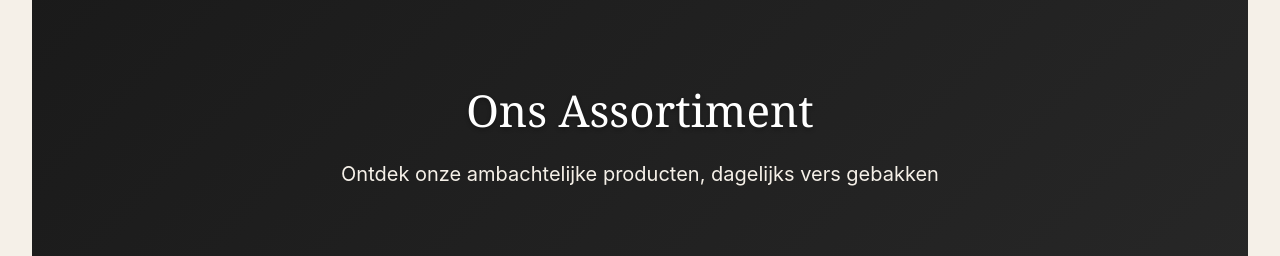
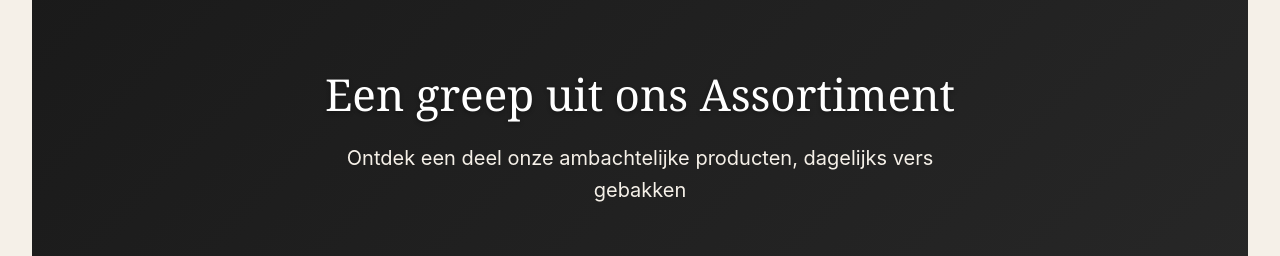
Before and after one commit to SanderVanryckeghem/bakkerij_vanryckeghem, an Angular app in the folder bakkerij_vanryckeghem/: page /assortiment in a window 1280 px wide. Shown: the part 140-396 px from the top of the page. Built offline with nearby package versions, Linux system fonts and the light colour scheme.

Commit message:
Update hero section tekst on different pages

```diff
--- a/bakkerij_vanryckeghem/src/app/features/assortiment/assortiment/assortiment.html
+++ b/bakkerij_vanryckeghem/src/app/features/assortiment/assortiment/assortiment.html
@@ -1,7 +1,7 @@
 <div class="container-custom py-8">
   <app-hero
-    title="Ons Assortiment"
-    subtitle="Ontdek onze ambachtelijke producten, dagelijks vers gebakken"
+    title="Een greep uit ons Assortiment"
+    subtitle="Ontdek een deel onze ambachtelijke producten, dagelijks vers gebakken"
   ></app-hero>
 </div>
 
--- a/bakkerij_vanryckeghem/src/app/features/over-ons/over-ons/over-ons.html
+++ b/bakkerij_vanryckeghem/src/app/features/over-ons/over-ons/over-ons.html
@@ -1,6 +1,6 @@
 <div class="container-custom py-8">
   <app-hero
-    title="Ons Verhaal: Passie voor Ambacht sinds 1923"
+    title="Ons Verhaal: Passie voor Ambacht sinds de jaren '40"
     subtitle="Een familiebedrijf waar traditie en vakmanschap hand in hand gaan"
   ></app-hero>
 </div>
@@ -10,7 +10,7 @@
       <div class="text-center mb-12">
         <h2 class="text-section text-bakery-brown mb-4">Onze Geschiedenis</h2>
         <p class="text-lg text-bakery-brown-light">
-          Een reis door 100 jaar ambachtelijk vakmanschap
+          Een reis door 80 jaar ambachtelijk vakmanschap
         </p>
       </div>
 
```
